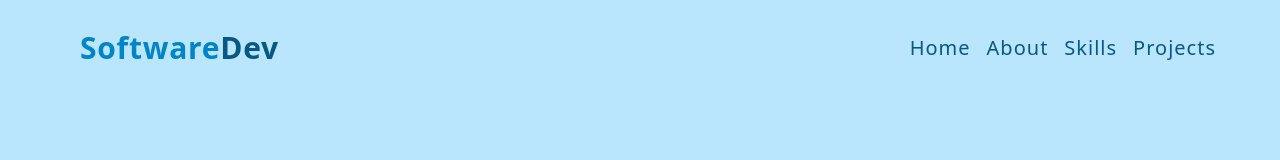
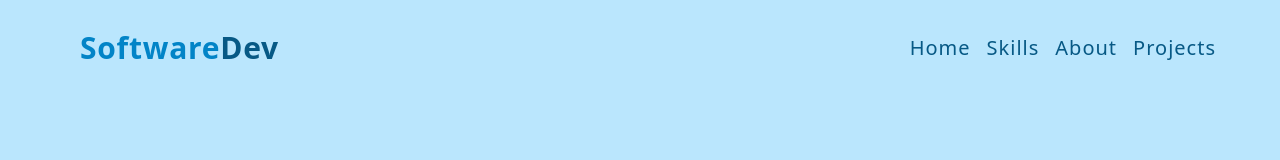
Before and after one commit to armandomzn/react_components, a React (Vite) app in the folder tailwind-portfolio/: page / in a window 1280 px wide. Shown: the top 160 px of the page. Built offline with nearby package versions, Linux system fonts and the light colour scheme.

Commit message:
Links have been repositioned.

```diff
--- a/tailwind-portfolio/src/data.tsx
+++ b/tailwind-portfolio/src/data.tsx
@@ -12,13 +12,13 @@ export const navLinks: NavLink[] = [
   },
   {
     id: nanoid(),
-    href: "#about",
-    text: "about",
+    href: "#skills",
+    text: "skills",
   },
   {
     id: nanoid(),
-    href: "#skills",
-    text: "skills",
+    href: "#about",
+    text: "about",
   },
   {
     id: nanoid(),
```
